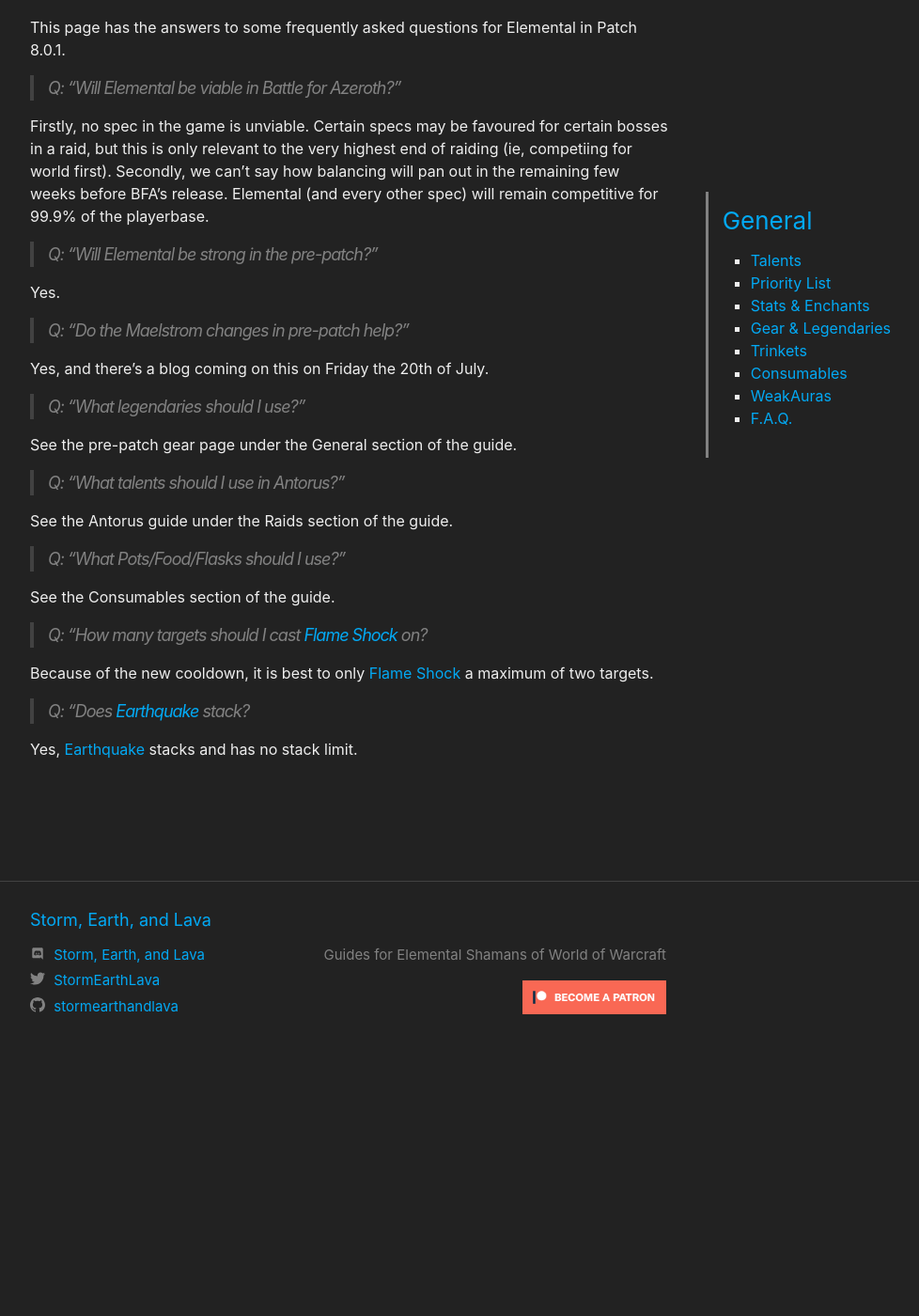
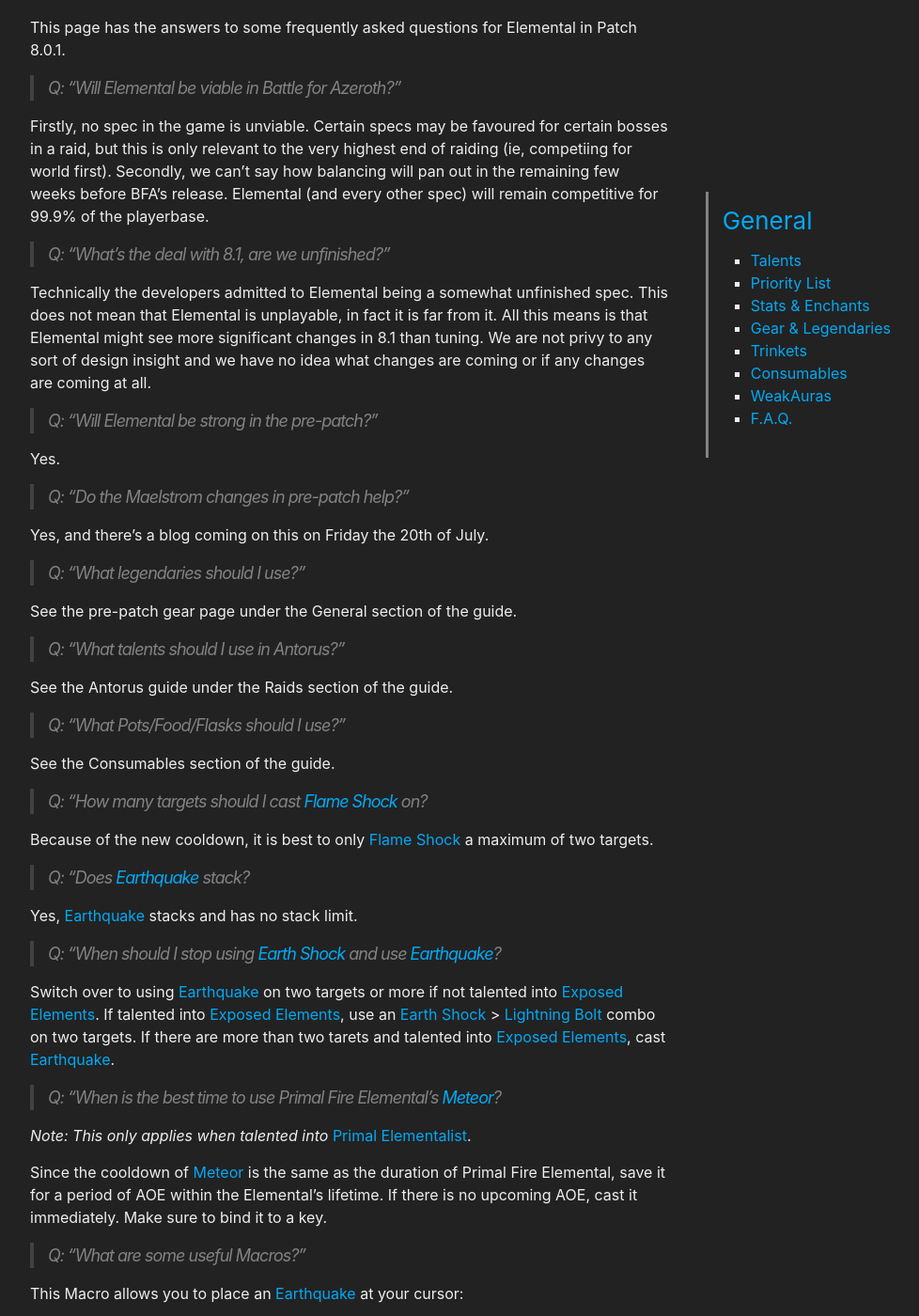
Before and after one commit to stormearthandlava/stormearthandlava.github.io, a Jekyll site: the page built from guide/general/faq.md, in a window 1280 px wide and 1400 px high, scrolled down 258 px. Shown: the whole window at 94% size, without its empty margins (268-1246 px from the left). Built offline with Jekyll 4.4.1, drawn with Linux system fonts in a browser that asks for light colours; a script that is not in the unit is left out; some of the changed text lies outside the part shown.

Commit message:
Added more questions to the faq page

````diff
--- a/guide/general/faq.md
+++ b/guide/general/faq.md
@@ -11,6 +11,9 @@
 
 Firstly, no spec in the game is unviable. Certain specs may be favoured for certain bosses in a raid, but this is only relevant to the very highest end of raiding (ie, competiing for world first). Secondly, we can't say how balancing will pan out in the remaining few weeks before BFA's release. Elemental (and every other spec) will remain competitive for 99.9% of the playerbase.
 
+> Q: "What's the deal with 8.1, are we unfinished?"
+
+Technically the developers admitted to Elemental being a somewhat unfinished spec.  This does not mean that Elemental is unplayable, in fact it is far from it.  All this means is that Elemental might see more significant changes in 8.1 than tuning. We are not privy to any sort of design insight and we have no idea what changes are coming or if any changes are coming at all.
 
 > Q: "Will Elemental be strong in the pre-patch?"
 
@@ -39,3 +42,27 @@
 > Q: "Does {{ site.data.spell.eq }} stack?
 
 Yes, {{ site.data.spell.eq }} stacks and has no stack limit.
+
+> Q: "When should I stop using {{ site.data.spell.es }} and use {{ site.data.spell.eq }}?
+
+Switch over to using {{ site.data.spell.eq }} on two targets or more if not talented into {{ site.data.talent.exposed_elements }}.  If talented into {{ site.data.talent.exposed_elements }}, use an {{ site.data.spell.es }} > {{ site.data.spell.lb }} combo on two targets.  If there are more than two tarets and talented into {{ site.data.talent.exposed_elements }}, cast {{ site.data.spell.eq }}.
+
+> Q: "When is the best time to use Primal Fire Elemental's {{ site.data.spell.meteor }}?
+
+*Note: This only applies when talented into* {{ site.data.talent.pe }}.
+
+Since the cooldown of {{ site.data.spell.meteor }} is the same as the duration of Primal Fire Elemental, save it for a period of AOE within the Elemental's lifetime.  If there is no upcoming AOE, cast it immediately.  Make sure to bind it to a key.
+
+> Q: "What are some useful Macros?"
+
+ This Macro allows you to place an {{ site.data.spell.eq }} at your cursor:
+
+ ```#showtooltip Earthquake
+ /cast [@cursor] Earthquake```
+
+ This macro will deselect the boss before casting Fire Elemental, allowing you to pre-cast it without pulling the boss:
+
+ ```#showtooltip Fire Elemental
+ /target [@player, nocombat]
+ /cast Fire Elemental
+ /targetlasttarget [nocombat]```
````
